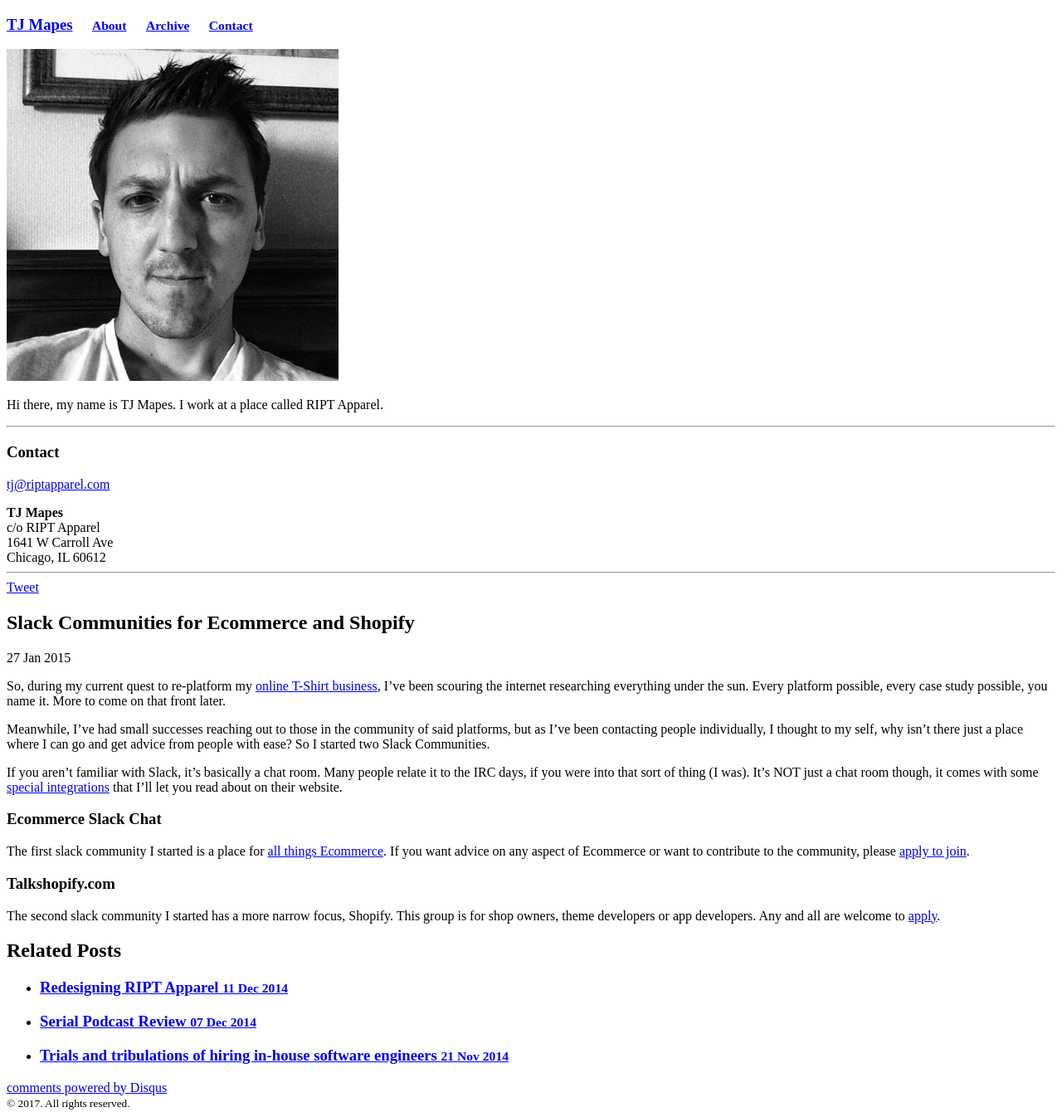
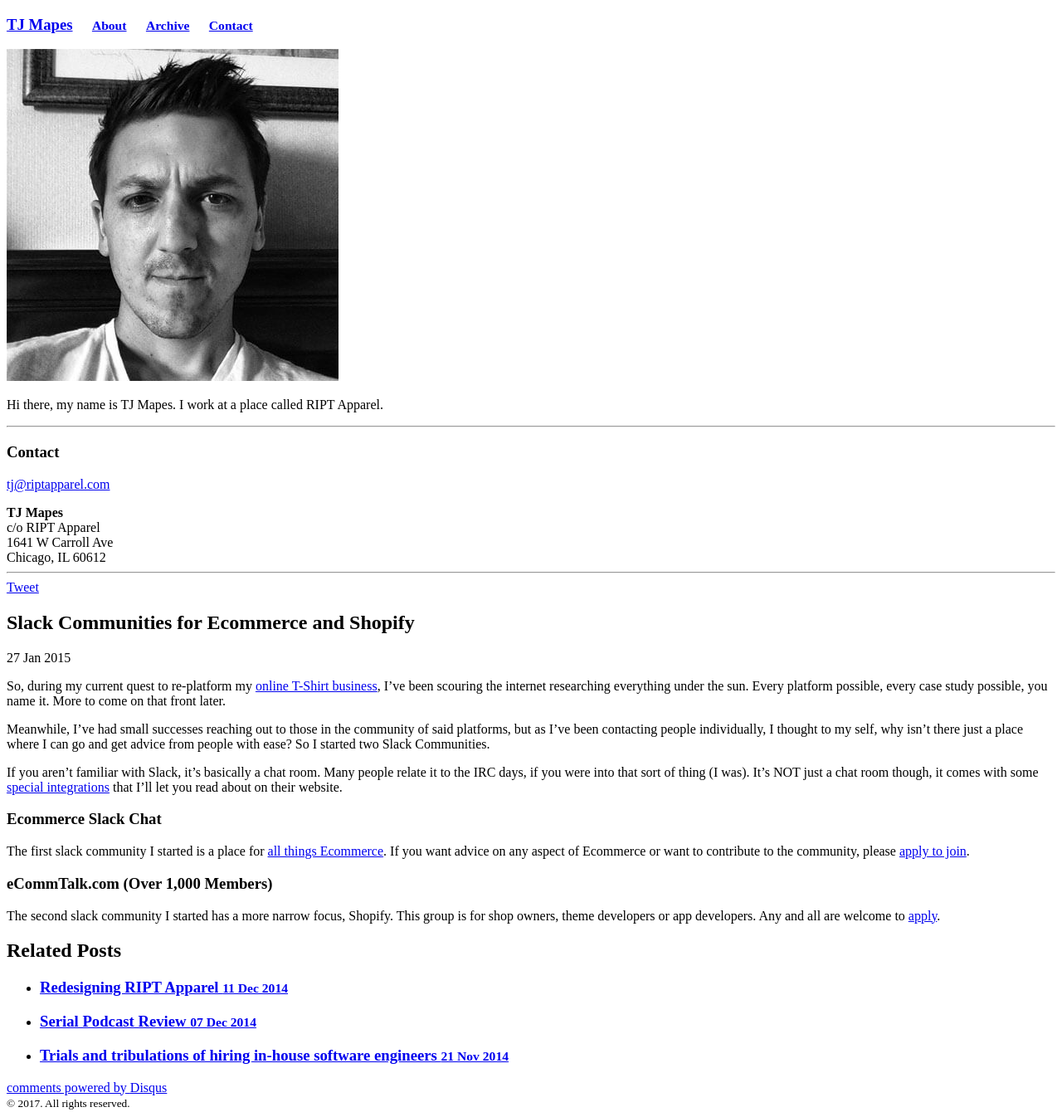
Before and after one commit to tjmapes/tjmapes.github.io, a Jekyll site: the page built from _posts/2015-01-27-slack-communities-for-ecommerce-and-shopify.md, in a window 1280 px wide. Shown: the whole page at 83% size. Built offline with Jekyll 4.4.1, drawn with Linux system fonts in a browser that asks for light colours; nearby versions of some CDN libraries; library files that are not in the unit come from our copies; comment, search, counter and statistics services are not loaded.

Commit message:
Update 2015-01-27-slack-communities-for-ecommerce-and-shopify.md

```diff
--- a/_posts/2015-01-27-slack-communities-for-ecommerce-and-shopify.md
+++ b/_posts/2015-01-27-slack-communities-for-ecommerce-and-shopify.md
@@ -20,6 +20,6 @@ If you aren't familiar with Slack, it's basically a chat room.  Many people rela
 The first slack community I started is a place for [all things Ecommerce](http://www.ecommerceslackchat.com).  If you want advice on any aspect of Ecommerce or want to contribute to the community, please [apply to join](http://www.ecommerceslackchat.com).
 
 
-### Talkshopify.com
+### eCommTalk.com (Over 1,000 Members)
 
-The second slack community I started has a more narrow focus, Shopify.  This group is for shop owners, theme developers or app developers.  Any and all are welcome to [apply](http://www.talkshopify.com).
+The second slack community I started has a more narrow focus, Shopify.  This group is for shop owners, theme developers or app developers.  Any and all are welcome to [apply](http://www.ecommtalk.com).
```
